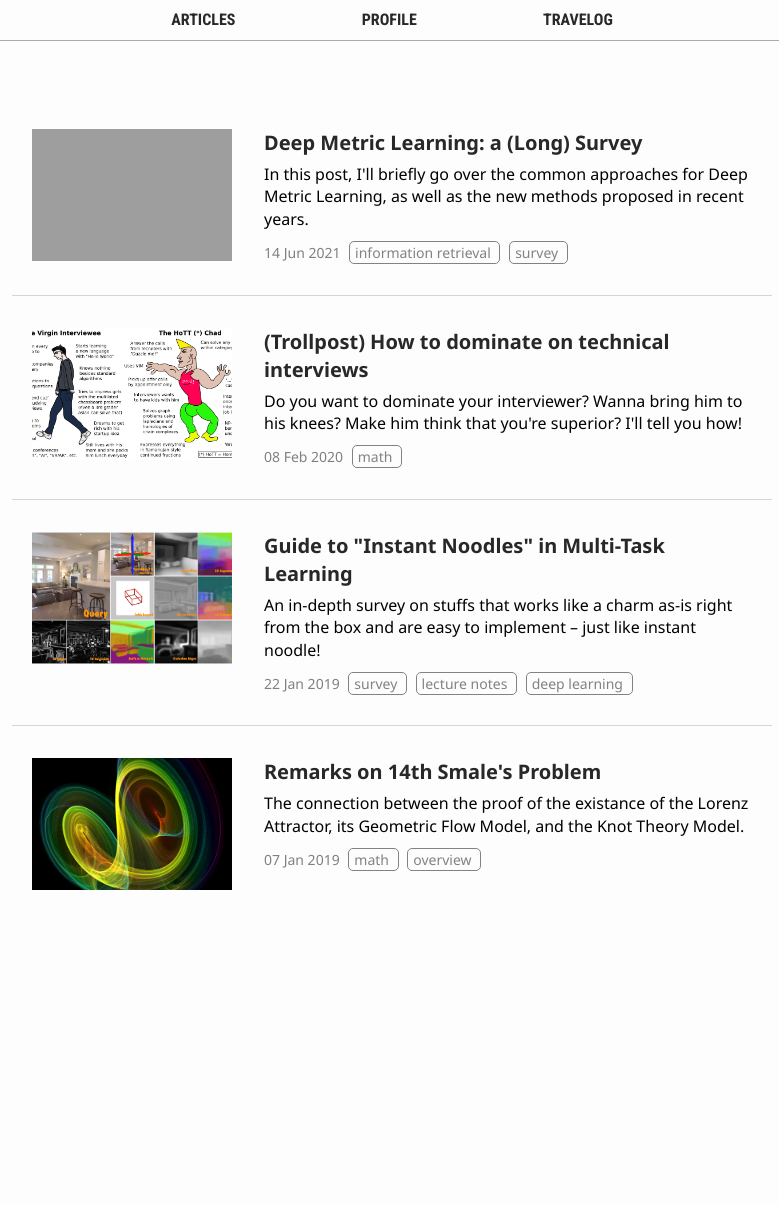
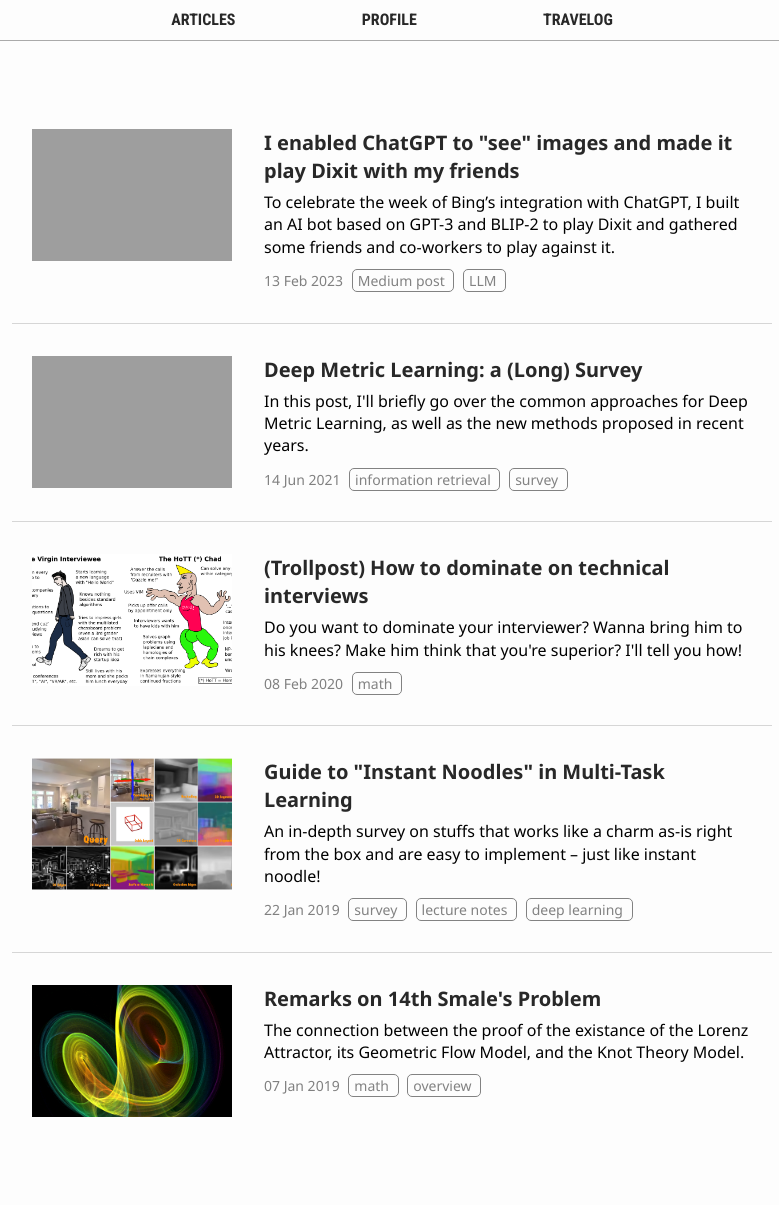
Before and after one commit to hav4ik/hav4ik.github.io, a Jekyll site: the page built from articles/index.html, in a window 1280 px wide. Shown: the whole page, without its empty margins (248-1027 px from the left). Built offline with Jekyll 4.4.1, drawn with Linux system fonts in a browser that asks for light colours; nearby versions of some CDN libraries; before the commit the page ends 978 px from its top, so only the background shows below that; grey boxes are pictures that could not be loaded.

Commit message:
add Medium posts

```diff
--- /dev/null
+++ b/_data/medium_posts.yaml
@@ -0,0 +1,9 @@
+- title: 'I enabled ChatGPT to "see" images and made it play Dixit with my friends'
+  url: "https://medium.com/@chankhavu/playing-dixit-with-chatgpt-creative-image-captioning-is-solved-599e11f2da79?source=friends_link&sk=1c80660769f386409418bc68cefeebd2"
+  feature: "https://miro.medium.com/v2/resize:fit:1400/format:webp/1*qmR8EkWYFup25mU1JW0VOg.png"
+  excerpt: "To celebrate the week of Bing’s integration with ChatGPT, I built an AI bot based on GPT-3 and BLIP-2 to play Dixit and gathered some friends and co-workers to play against it."
+  date: 2023-02-13 00:00:00 0000
+  tags:
+    - Medium post
+    - LLM
+  medium_identificator: true
--- a/articles/index.html
+++ b/articles/index.html
@@ -15,9 +15,9 @@
       <div class="content-wrap">
 
         {% assign article_count = 0 %}
-        {% for post in site.categories.articles %}
-          {% if post.hidden %}
-          {% else %}
+        {% assign all_articles_merged = site.data.medium_posts | concat: site.categories.articles | sort: 'date' | reverse %}
+        {% for post in all_articles_merged %}
+          {% if post.medium_identificator %}
             {% assign article_count = article_count | plus:1 %}
             {% if article_count > 1 %}
             <hr>
@@ -26,7 +26,7 @@
               <div class="post-preview-body">
                 <a href="{{ post.url }}">
                   <div class="center-cropped"
-                      style="background-image: url('{{ site.url }}/{{ post.image.feature }}');">
+                      style="background-image: url('{{ post.feature }}');">
                   </div>
                 </a>
                 <div class="info-preview">
@@ -58,6 +58,50 @@
                 </div><!-- info-preview -->
               </div><!-- post-preview-body -->
             </article>
+          {% else %}
+            {% if post.hidden %}
+            {% else %}
+              {% assign article_count = article_count | plus:1 %}
+              {% if article_count > 1 %}
+              <hr>
+              {% endif %}
+              <article class="post-preview">
+                <div class="post-preview-body">
+                  <a href="{{ post.url }}">
+                    <div class="center-cropped"
+                        style="background-image: url('{{ site.url }}/{{ post.image.feature }}');">
+                    </div>
+                  </a>
+                  <div class="info-preview">
+                    <div class="post-preview-title">
+                      <h1><a href="{{ post.url }}" title="{{ post.title }}">{{ post.title }}</a></h1>
+                    </div>
+                    <div class="post-preview-excerpt">
+                    {{ post.excerpt }}
+                    </div>
+                    <!--
+                    <div class="post-preview-inline-tags">
+                      {% for tag in post.tags %}
+                        <a href="{{ page.url }}/#{{ tag }}">#{{ tag }}</a>
+                      {% endfor %}
+                    </div>
+                    -->
+
+                    <div class="post-preview-meta">
+                      <span class="post-meta">
+                        {{ post.date | date_to_string }}
+                        <span>
+                          {% for tag in post.tags %}
+                            {% capture tag_name %}{{ tag }}{% endcapture %}
+                            <a class="post-tag" href="{{ page.url }}/tag/{{ tag_name }}"><nobr>{{ tag_name }}</nobr>&nbsp;</a>
+                          {% endfor %}
+                        </span>
+                      </span>
+                    </div><!-- post-preview-meta -->
+                  </div><!-- info-preview -->
+                </div><!-- post-preview-body -->
+              </article>
+            {% endif %}
           {% endif %}
         {% endfor %}
 
```
